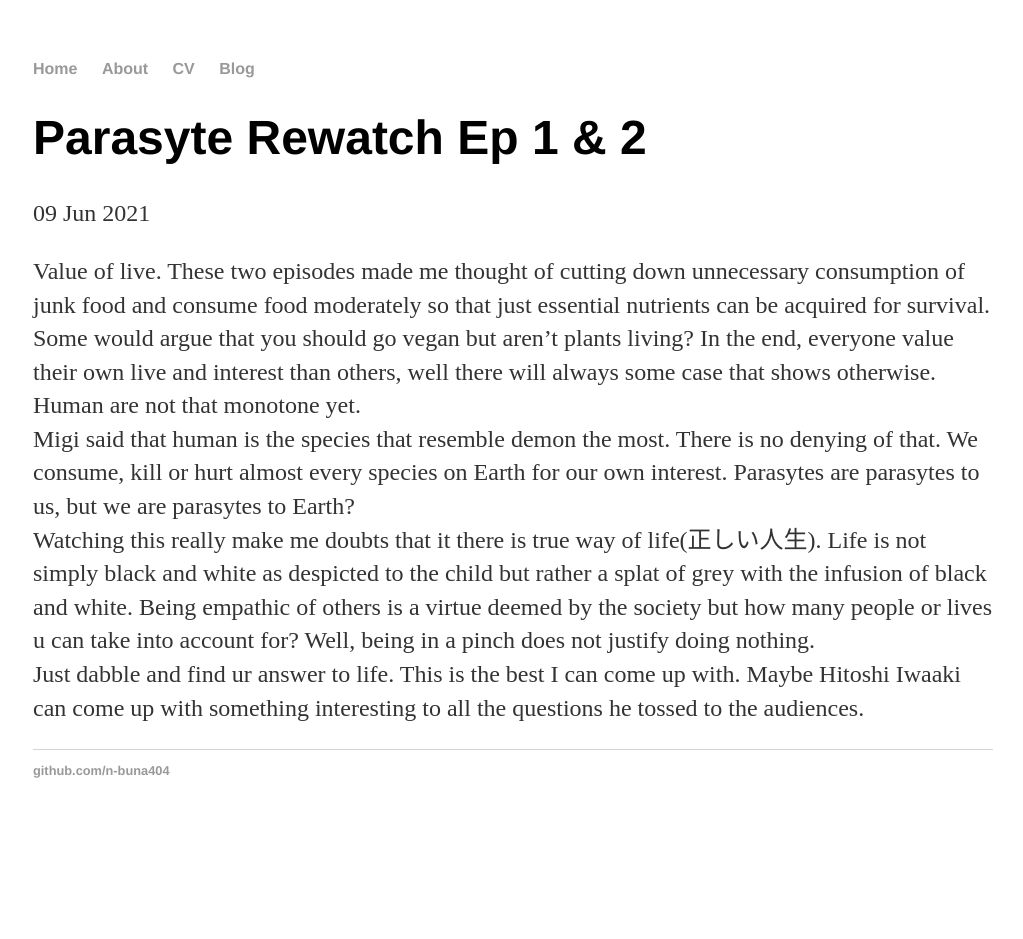
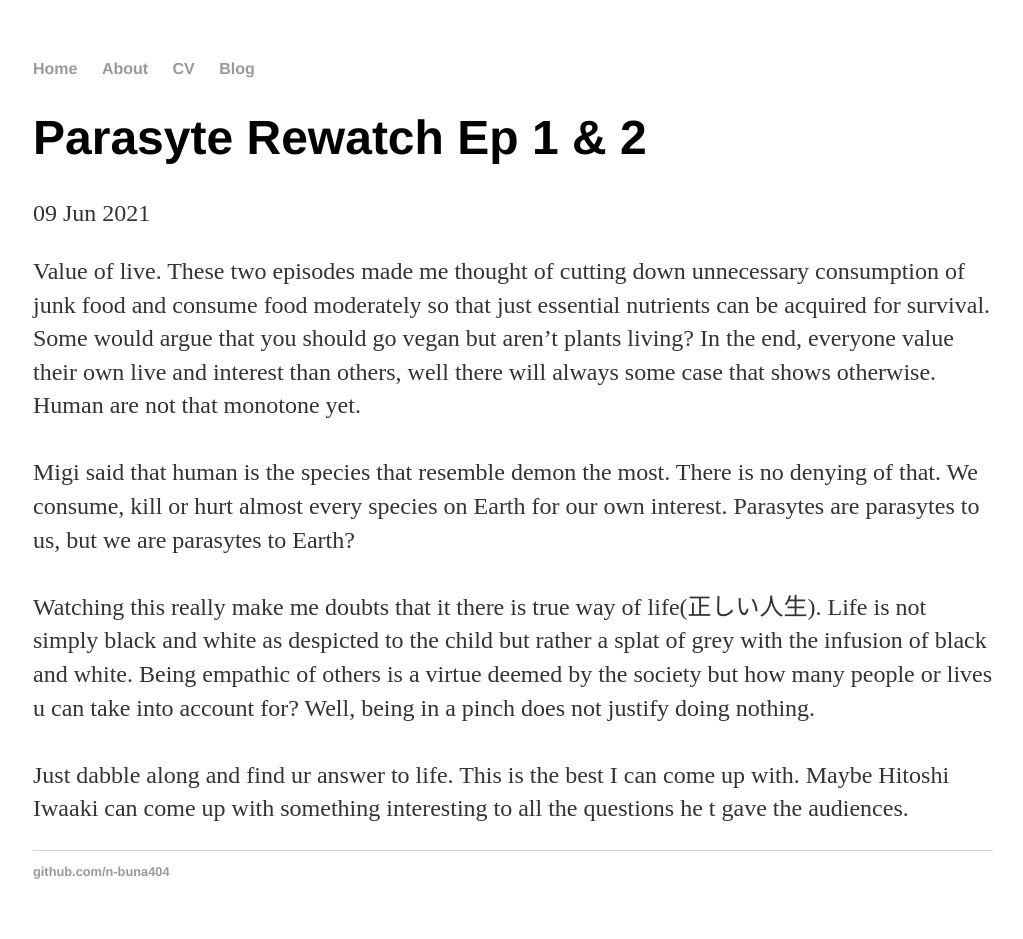
Before and after one commit to n-buna404/n-buna404.github.io, a Jekyll site: the page built from _posts/2021-06-09-Thoughts-on-Parasyte-ep1&2.md, in a window 1280 px wide. Shown: the whole page, without its empty margins (127-1150 px from the left). Built offline with Jekyll 4.4.1, drawn with Linux system fonts in a browser that asks for light colours; before the commit the page ends 900 px from its top, so only the background shows below that.

Commit message:
Update 2021-06-09-Thoughts-on-Parasyte-ep1&2.md

```diff
--- a/_posts/2021-06-09-Thoughts-on-Parasyte-ep1&2.md
+++ b/_posts/2021-06-09-Thoughts-on-Parasyte-ep1&2.md
@@ -4,7 +4,7 @@ title: "Parasyte Rewatch Ep 1 & 2"
 date: 2021-06-09
 ---
 
-Value of live. These two episodes made me thought of cutting down unnecessary consumption of junk food and consume food moderately so that just essential nutrients can be acquired for survival. Some would argue that you should go vegan but aren't plants living? In the end, everyone value their own live and interest than others, well there will always some case that shows otherwise. Human are not that monotone yet.<br>
-Migi said that human is the species that resemble demon the most. There is no denying of that. We consume, kill or hurt almost every species on Earth for our own interest. Parasytes are parasytes to us, but we are parasytes to Earth?<br>
-Watching this really make me doubts that it there is true way of life(正しい人生). Life is not simply black and white as despicted to the child but rather a splat of grey with the infusion of black and white. Being empathic of others is a virtue deemed by the society but how many people or lives u can take into account for? Well, being in a pinch does not justify doing nothing. <br>
-Just dabble and find ur answer to life. This is the best I can come up with. Maybe Hitoshi Iwaaki can come up with something interesting to all the questions he tossed to the audiences.
+Value of live. These two episodes made me thought of cutting down unnecessary consumption of junk food and consume food moderately so that just essential nutrients can be acquired for survival. Some would argue that you should go vegan but aren't plants living? In the end, everyone value their own live and interest than others, well there will always some case that shows otherwise. Human are not that monotone yet.<br><br>
+Migi said that human is the species that resemble demon the most. There is no denying of that. We consume, kill or hurt almost every species on Earth for our own interest. Parasytes are parasytes to us, but we are parasytes to Earth?<br><br>
+Watching this really make me doubts that it there is true way of life(正しい人生). Life is not simply black and white as despicted to the child but rather a splat of grey with the infusion of black and white. Being empathic of others is a virtue deemed by the society but how many people or lives u can take into account for? Well, being in a pinch does not justify doing nothing. <br><br>
+Just dabble along and find ur answer to life. This is the best I can come up with. Maybe Hitoshi Iwaaki can come up with something interesting to all the questions he t gave the audiences.
```
